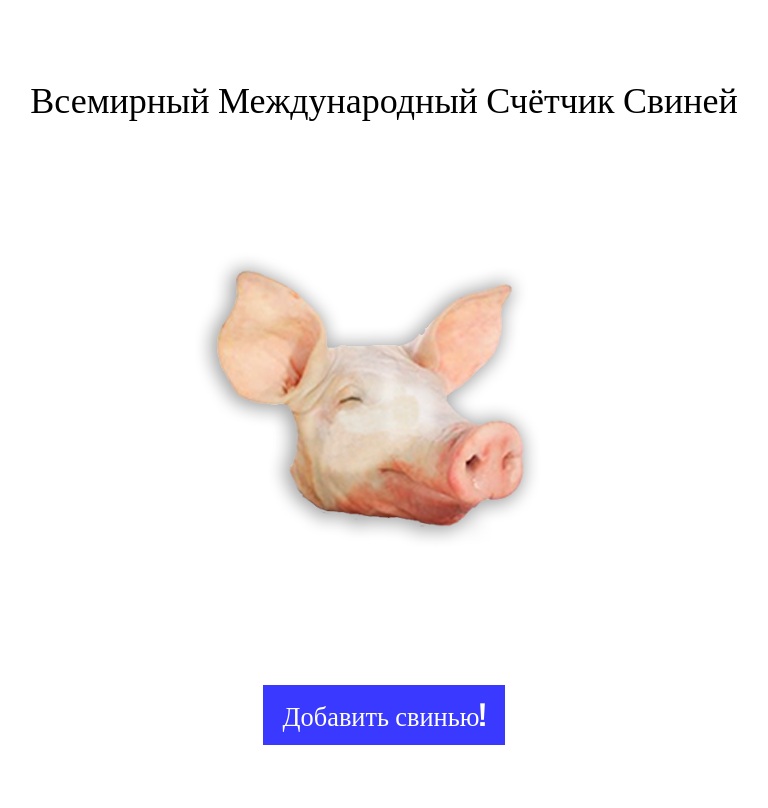
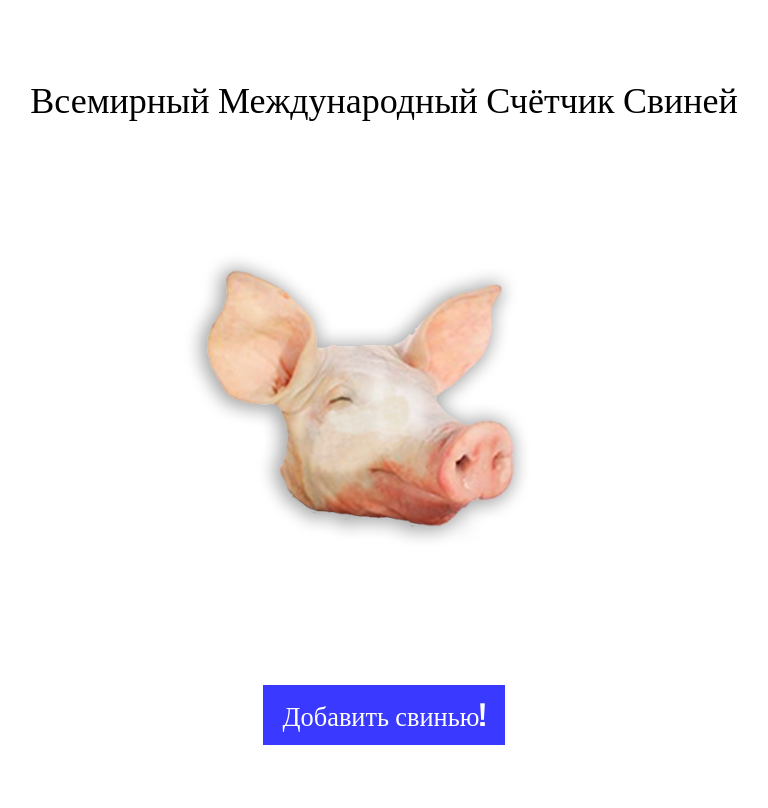
Before and after one commit to cheburashka777/svin, a PHP site: page / in a window 1280 px wide. Shown: the whole page, without its empty margins (256-1024 px from the left). Run offline with PHP 8.4, Linux system fonts and the light colour scheme; data that the repository does not hold is empty; a stand-in replaces the project's code that opens the database connection; some libraries are stand-ins or nearby versions.

Commit message:
Небольшие изменения

```diff
--- a/style.css
+++ b/style.css
@@ -58,6 +58,7 @@ img {
     align-items: center;
     gap: 30px;
     height: 100%;
+    transform: translateX(-10px);
 }
 
 #number {
```
